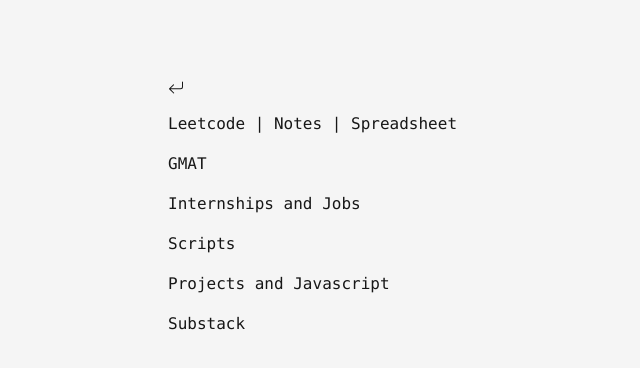
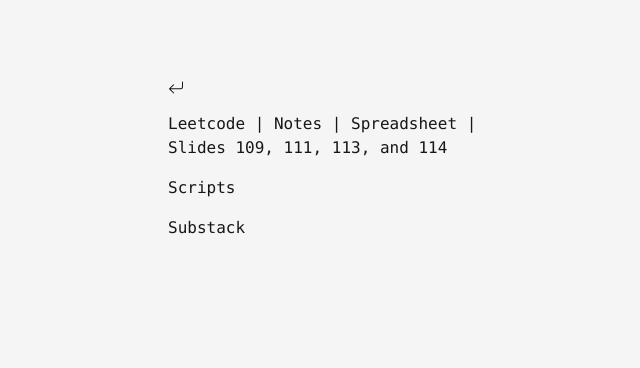
Before and after one commit to HoqueUM/portfolio-2, a Next.js app: page /daily-tasks in a window 1280 px wide. Shown: the top 368 px of the page, without its empty margins (56-696 px from the left). Built offline with nearby package versions, Linux system fonts and the light colour scheme.

Commit message:
update daily

```diff
--- a/app/daily-tasks/page.tsx
+++ b/app/daily-tasks/page.tsx
@@ -13,12 +13,9 @@
       </nav>
         <div className="flex font-mono">
             <div className="flex flex-col gap-4">
-            <div><a href="https://www.techinterviewhandbook.org/grind75/?weeks=26&hours=6" target="_blank" className="trace w-min">Leetcode</a> | <a href="/dsa-notes" target="_blank" className="trace w-min">Notes</a> | <a href="https://docs.google.com/spreadsheets/d/1ZBXHpM3EIJHg3o8dX95TKBTbIu6gsLxU83aF-Aap4oA/edit?gid=0#gid=0" target="_blank" className="trace w-min">Spreadsheet</a></div>
-            <a href="https://www.joinleland.com/library/a/top-free-resources-for-gmat-gre-practice" target="_blank" className="trace w-min">GMAT</a>
-            <div><a href="https://www.linkedin.com/jobs/search/?currentJobId=4002613588&keywords=2026%20summer%20software%20engineer&origin=SWITCH_SEARCH_VERTICAL" target="_blank" className="trace w-min">Internships</a> and <a href="https://www.linkedin.com/jobs/search/?currentJobId=4112827224&geoId=103644278&keywords=new%20grand%20software%20engineer&origin=JOB_SEARCH_PAGE_SEARCH_BUTTON&refresh=true" target=" _blank" className="trace w-min">Jobs</a></div>
+            <div><a href="https://gist.github.com/tykurtz/3548a31f673588c05c89f9ca42067bc4" target="_blank" className="trace w-min">Leetcode</a> | <a href="/dsa-notes" target="_blank" className="trace w-min">Notes</a> | <a href="https://docs.google.com/spreadsheets/d/1ZBXHpM3EIJHg3o8dX95TKBTbIu6gsLxU83aF-Aap4oA/edit?gid=0#gid=0" target="_blank" className="trace w-min">Spreadsheet</a> | <p>Slides 109, 111, 113, and 114</p></div>
             <a href="https://docs.google.com/document/d/1MOeS2PZ4F2gF3IpguIPBLX0nctTQjfLS1A0CoHiQZcs/edit?tab=t.0" target="_blank" className="trace w-min">Scripts</a>
-            <div><a href="https://github.com/HoqueUM/deepseek-market" target="_blank" className="trace w-min">Projects</a> and <a href="https://www.codecademy.com/profiles/script0959629902" target="_blank" className="trace w-min">Javascript</a></div>
-            <a href="https://rahulhoque.substack.com/publish/home" target="_blank">Substack</a>
+            <a href="https://rahulhoque.substack.com/publish/home" target="_blank" className="trace w-min">Substack</a>
         </div>
         </div>
       </main>
```
